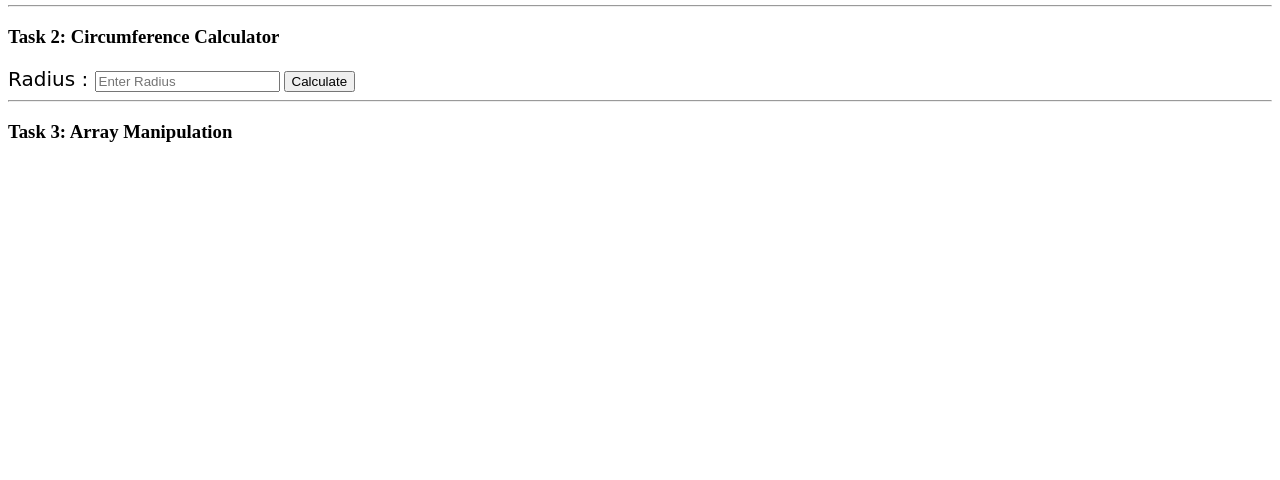
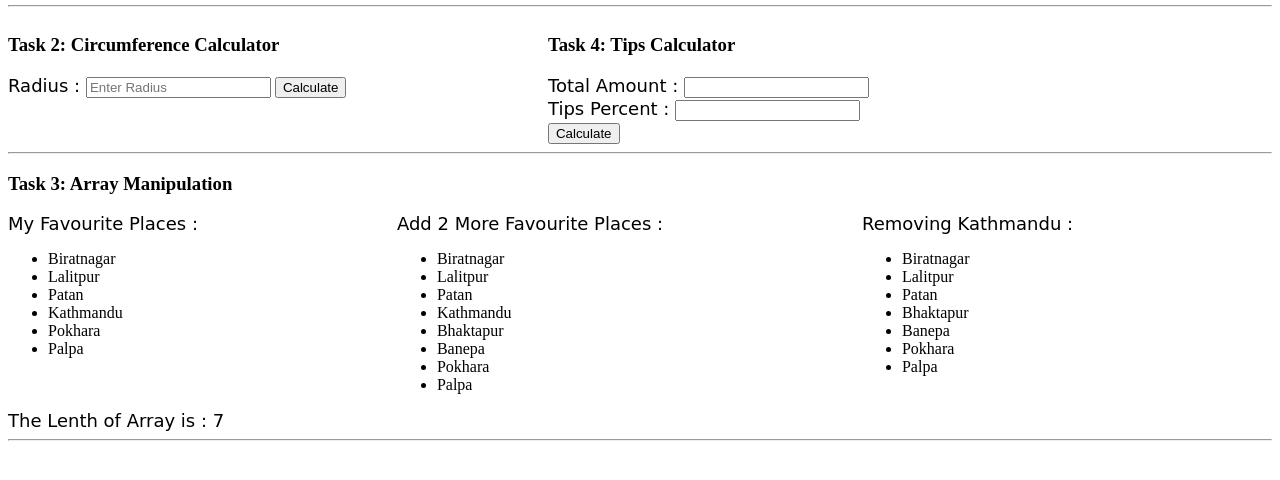
Before and after one commit to Susansujakhu/Js_Week1, a plain HTML site: page index.html in a window 1280 px wide. Shown: the part 124-604 px from the top of the page. Drawn offline with Linux system fonts and the light colour scheme.

Commit message:
Finish Assignment

```diff
--- a/index.html
+++ b/index.html
@@ -1,7 +1,7 @@
 <!DOCTYPE html>
 <html>
 <head>
-	<meta http-equiv="refresh" content="3">
+
 	<title>Clock</title>
 	<script src="index.js"></script>
 	<link rel="stylesheet" type="text/css" href="style.css">
@@ -13,17 +13,44 @@
 		<div id="date"></div>
 	</div>
 	<hr>
+	<div class="task_2_4">
 		<div id='circle'>
 			<h3>Task 2: Circumference Calculator</h3>
 			<label>Radius : </label>
 			<input type="number" id="radius" placeholder="Enter Radius">
-		<button onclick="calcCircumfrence();" >Calculate</button>
+			<button onclick="calcCircumfrence();" >Calculate</button><br>
 			<label id="Result"></label>
 		</div>
+		<div>
+			<h3>Task 4: Tips Calculator</h3>
+			<label>Total Amount : </label>
+			<input type="number" id="amount"><br>
+			<label>Tips Percent : </label>
+			<input type="number" id="percent"><br>
+			<button onclick="tips_calculate();" >Calculate</button>
+			<label id="tips" ></label>
+		</div>
+	</div>
 	<hr>
-	<div id='Array'>
 	<h3>Task 3: Array Manipulation</h3>
+	<div class='content'>
 
+		<div>
+
+			<label>My Favourite Places :</label>
+			<ul id="default_array"></ul>
 		</div>
+		<div>
+			<label>Add 2 More Favourite Places :</label>
+			<ul id="add_2_places"></ul>
+		</div>
+		<div>
+			<label>Removing Kathmandu :</label>
+			<ul id="remove_ktm"></ul>
+		</div>
+	</div>
+	<label id="array_length"></label>
+	<hr>
+
 </body>
 </html>
--- a/index.js
+++ b/index.js
@@ -10,9 +10,7 @@ function myFunction() {
 	var hours= date.getHours();
 	if (hours == 0){ hours = 12};
 	var minutes = date.getMinutes();
-	if (minutes == 0){ minuter = 12};
 	var seconds = date.getSeconds();
-	if (seconds == 0){ seconds = 12};
 	document.getElementById("time").innerHTML = hours+ ':' + minutes + ':' + seconds;
 	document.getElementById("date").innerHTML = date.getDate() + ' ' + month + ' ' + date.getFullYear() + ' ' + day;
 
@@ -31,3 +29,58 @@ function calcCircumfrence() {
 		document.getElementById('Result').innerText = "The Circumference is : " + result;
 	}
 }
+
+window.onload = function(){
+	array_elements();
+}
+
+
+
+function array_elements() {
+	var fav_place = ["Biratnagar", "Lalitpur", "Patan", "Kathmandu","Pokhara","Palpa"];
+
+	fav_place.forEach( function(value, index){
+		document.getElementById('default_array').innerHTML += "<li>"+value+"</li>";
+		//console.log(value);
+	});
+	var point;
+	fav_place.splice(4, 0, "Bhaktapur", "Banepa");
+	fav_place.forEach( function(value, index){
+		document.getElementById('add_2_places').innerHTML += "<li>"+value+"</li>";
+		if (value == 'Kathmandu'){
+			point = index;
+		}
+		//console.log(value);
+	});
+	//console.log(fav_place);
+
+	fav_place.splice(point,1);
+	fav_place.forEach( function(value, index){
+		document.getElementById('remove_ktm').innerHTML += "<li>"+value+"</li>";
+		//console.log(value);
+	});
+	//console.log(fav_place);
+
+	document.getElementById('array_length').innerHTML = "The Lenth of Array is : " + fav_place.length;
+
+	}
+
+
+
+function tips_calculate() {
+	var amount = document.getElementById('amount').value;
+	var percent = document.getElementById('percent').value;
+	if (amount == '') {
+		document.getElementById('amount').style.border = '2px solid red';
+		document.getElementById('tips').innerText = '';
+	}
+	else if (percent == '') {
+		document.getElementById('percent').style.border = '2px solid red';
+		document.getElementById('tips').innerText = '';
+	}
+	else {
+	var tips_amount = (amount * percent) / 100;
+	console.log(tips_amount);
+	document.getElementById('tips').innerText = "Tips Amount is Rs. " + tips_amount;
+}
+}
--- a/style.css
+++ b/style.css
@@ -20,6 +20,17 @@
 }
 
 label{
-	font-size: 20px;
+	font-size: 18px;
 	font-family: cursive;
 }
+
+
+.task_2_4{
+		display: grid;
+	grid-template-columns: auto auto auto ;
+}
+
+.content{
+	display: grid;
+	grid-template-columns: auto auto auto ;
+}
```
Lines whose indentation alone changed are shown as unchanged.
